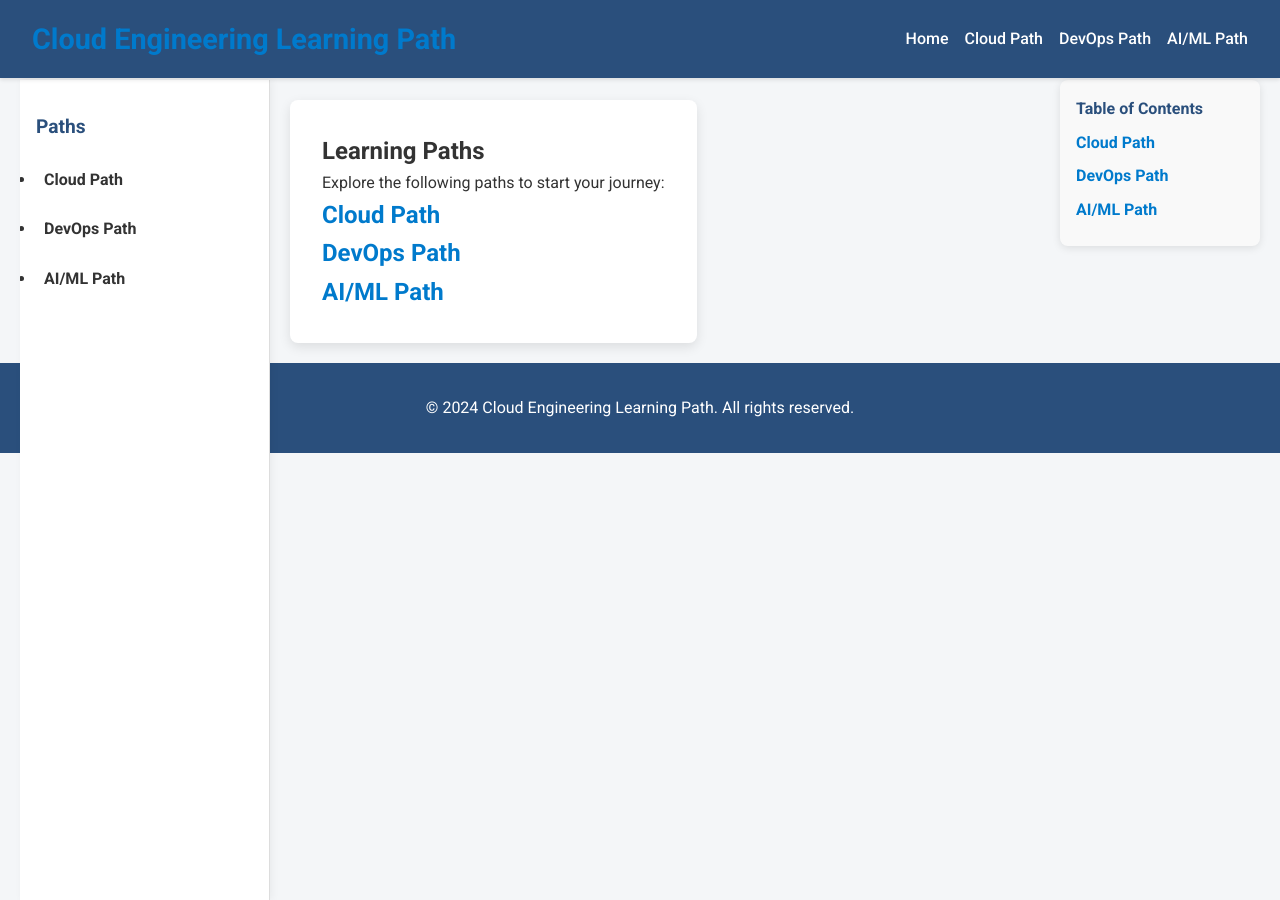
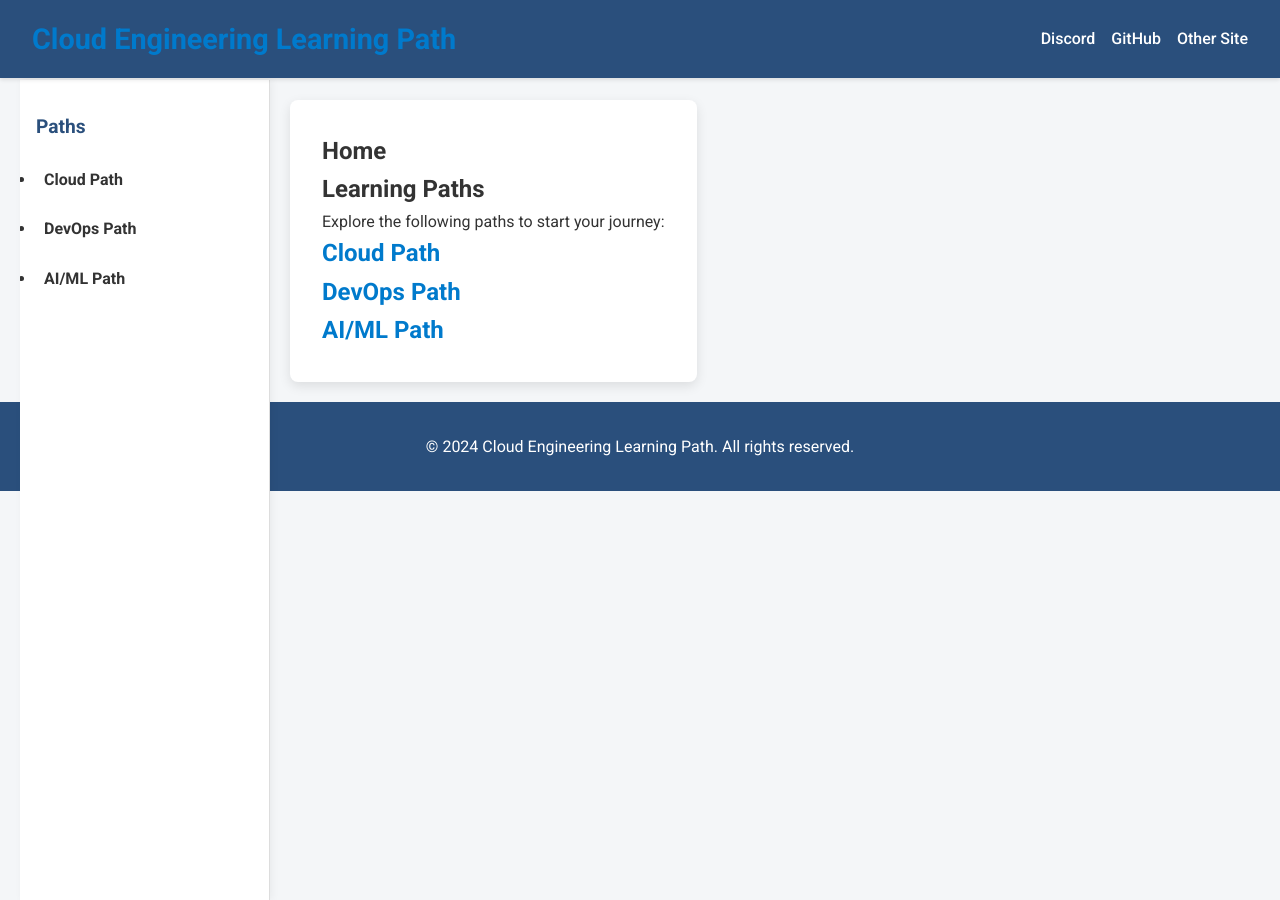
Before and after one commit to mrcloudchase/mrcloudchase.github.io, a Jekyll site: the page built from index.md, in a window 1280 px wide. Built offline with Jekyll 4.4.1, drawn with Linux system fonts in a browser that asks for light colours.

Commit message:
Update layout and css

```diff
--- a/_layouts/default.html
+++ b/_layouts/default.html
@@ -5,27 +5,27 @@
   <meta name="viewport" content="width=device-width, initial-scale=1.0">
   <title>{{ page.title }} | {{ site.title }}</title>
   <link rel="stylesheet" href="https://fonts.googleapis.com/css2?family=Roboto:wght@400;500;700&display=swap">
-  <link rel="stylesheet" href="{{ '/assets/css/style.css' | relative_url }}">
+  <link rel="stylesheet" href="{{ site.baseurl }}/assets/css/style.css">
 </head>
 <body>
-  <!-- Header -->
+  <!-- Header with Global Top Navigation Links -->
   <header class="site-header">
     <div class="header-content">
       <h1 class="site-title"><a href="{{ site.baseurl }}/">{{ site.title }}</a></h1>
       <nav class="top-nav">
         <ul>
-          <li><a href="{{ site.baseurl }}/">Home</a></li>
-          <li><a href="{{ site.baseurl }}/paths/cloud">Cloud Path</a></li>
-          <li><a href="{{ site.baseurl }}/paths/devops">DevOps Path</a></li>
-          <li><a href="{{ site.baseurl }}/paths/ai-ml">AI/ML Path</a></li>
+          <li><a href="https://discord.com" target="_blank">Discord</a></li>
+          <li><a href="https://github.com/mrcloudchase" target="_blank">GitHub</a></li>
+          <li><a href="https://other-site.com" target="_blank">Other Site</a></li>
+          <!-- Placeholder for future search functionality -->
         </ul>
       </nav>
     </div>
   </header>
 
-  <!-- Sidebar and Main Content -->
+  <!-- Sidebar and Main Content Layout -->
   <div class="layout">
-    <!-- Sidebar Navigation for Paths -->
+    <!-- Sidebar with Path Navigation -->
     <aside class="sidebar">
       <h2>Paths</h2>
       <ul class="sidebar-nav">
@@ -35,10 +35,11 @@
       </ul>
     </aside>
 
-    <!-- Main Content Area with Conditional Rendering -->
+    <!-- Main Content Area -->
     <div class="content-container">
       <main class="content">
         <article>
+          <h1>{{ page.title }}</h1>
           {{ content }}
 
           {% if page.type == "path" %}
@@ -55,14 +56,6 @@
           {% endif %}
         </article>
       </main>
-
-      <!-- Table of Contents (TOC) for Modules -->
-      {% if page.type != "path" %}
-      <aside class="toc">
-        <h3>Table of Contents</h3>
-        <ul id="toc-list"></ul>
-      </aside>
-      {% endif %}
     </div>
   </div>
 
--- a/assets/css/style.css
+++ b/assets/css/style.css
@@ -123,50 +123,6 @@ a:hover {
     max-width: 800px;
 }
 
-/* TOC (Table of Contents) */
-.toc {
-    width: 200px;
-    position: fixed;
-    top: 80px;
-    right: 20px;
-    background: #f9f9f9;
-    padding: 1rem;
-    border-radius: 8px;
-    box-shadow: 0 2px 8px rgba(0, 0, 0, 0.1);
-    overflow-y: auto;
-    max-height: calc(100vh - 100px);
-}
-
-.toc h3 {
-    font-size: 1rem;
-    color: #2a4f7c;
-    margin-bottom: 0.5rem;
-}
-
-.toc ul {
-    list-style: none;
-    padding: 0;
-}
-
-.toc li {
-    margin: 0.5rem 0;
-}
-
-.toc a {
-    color: #007acc;
-    font-weight: bold;
-    transition: color 0.3s;
-}
-
-.toc a:hover {
-    color: #005f99;
-}
-
-.toc .active {
-    color: #2a4f7c;
-    font-weight: 700;
-}
-
 /* Footer */
 .site-footer {
     background-color: #2a4f7c;
```
Also changed, not shown: other parts of _layouts/default.html (+0 -44 lines).
